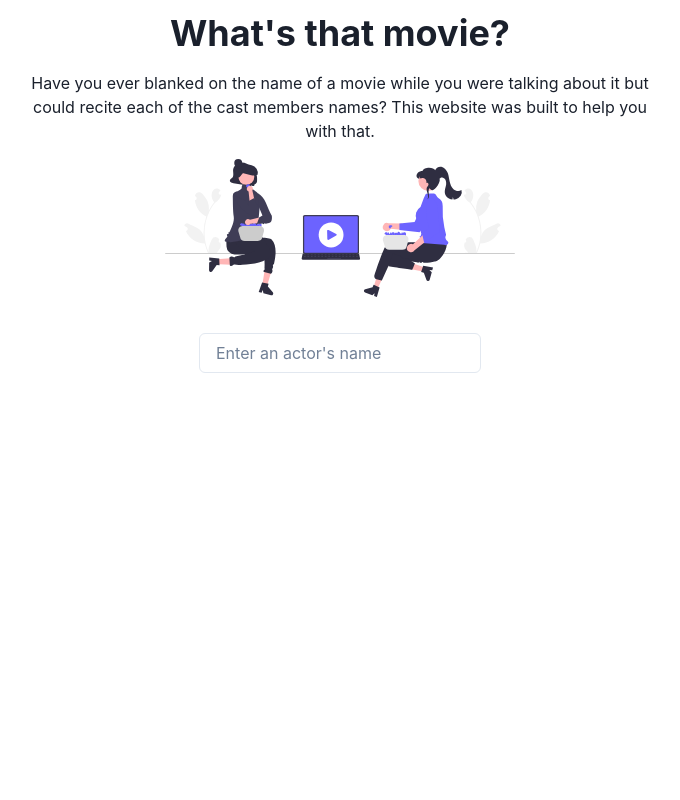
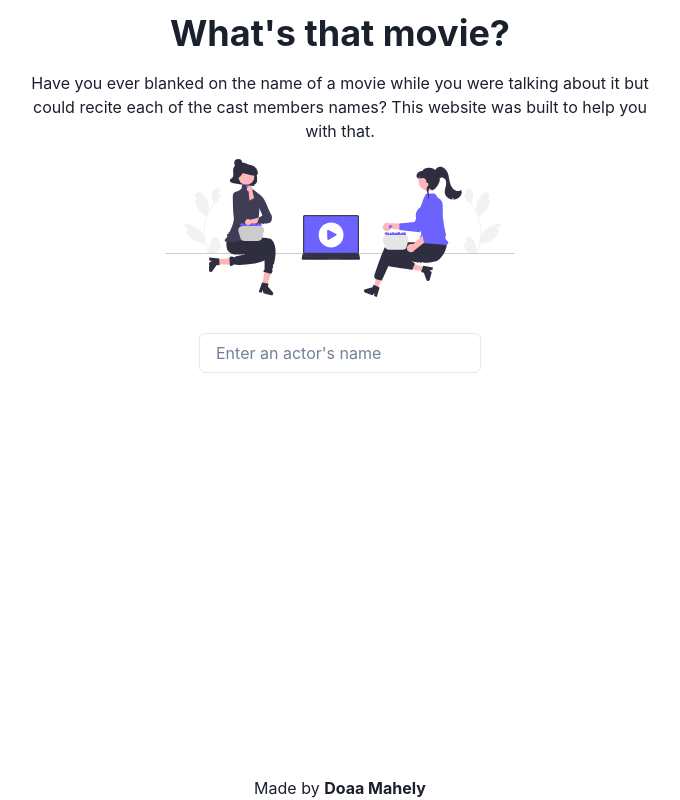
Before and after one commit to dmahely/whats-that-movie, a React (Create React App) app: page / in a window 1280 px wide. Shown: the whole page, without its empty margins (300-980 px from the left). Built offline with nearby package versions, Linux system fonts and the light colour scheme.

Commit message:
Add footer

```diff
--- a/src/App.tsx
+++ b/src/App.tsx
@@ -5,7 +5,8 @@ import { Description } from './components/Description';
 import { InputForm } from './components/InputForm';
 import { Suggestions } from './components/Suggestions';
 import { Selections } from './components/Selections';
-import { ChakraProvider, VStack } from '@chakra-ui/react'
+import { ChakraProvider, VStack, Center, Flex } from '@chakra-ui/react'
+import { Footer } from './components/Footer';
 
 const App = () => {
   const [actors, setActors] = useState<Array<Actor>>([])
@@ -14,13 +15,18 @@ const App = () => {
 
   return (
     <ChakraProvider>
-      <VStack display-name="app-vstack" className="App">
+      <Flex display-name="app-container-flex" flexDir="column" w="100%">
+        <VStack display-name="app-vstack" className="App" minH="100vh">
           <Description />
           {selectedActors.length > 1 && <button>Find out the movie name!</button>}
           <Selections selectedActors={selectedActors} setSelectedActors={setSelectedActors} />
           <InputForm inputValue={inputValue} setInputValue={setInputValue} setActors={setActors} />
           <Suggestions actors={actors} setSelectedActors={setSelectedActors} selectedActors={selectedActors} setActors={setActors} setInputValue={setInputValue} />
         </VStack>
+        <Center display-name="footer-container">
+          <Footer />
+        </Center>
+      </Flex>
     </ChakraProvider>
   );
 }
--- /dev/null
+++ b/src/components/Footer/Footer.tsx
@@ -0,0 +1,9 @@
+import { Link, Text } from "@chakra-ui/react"
+
+const Footer = () => {
+    return (
+        <Text position="absolute" bottom="0">Made by <Link href="https://github.com/dmahely" isExternal fontWeight="bold">Doaa Mahely</Link></Text>
+    )
+}
+
+export { Footer }
--- /dev/null
+++ b/src/components/Footer/index.ts
@@ -0,0 +1,2 @@
+import { Footer } from "./Footer";
+export { Footer }
```
Lines whose indentation alone changed are shown as unchanged.
